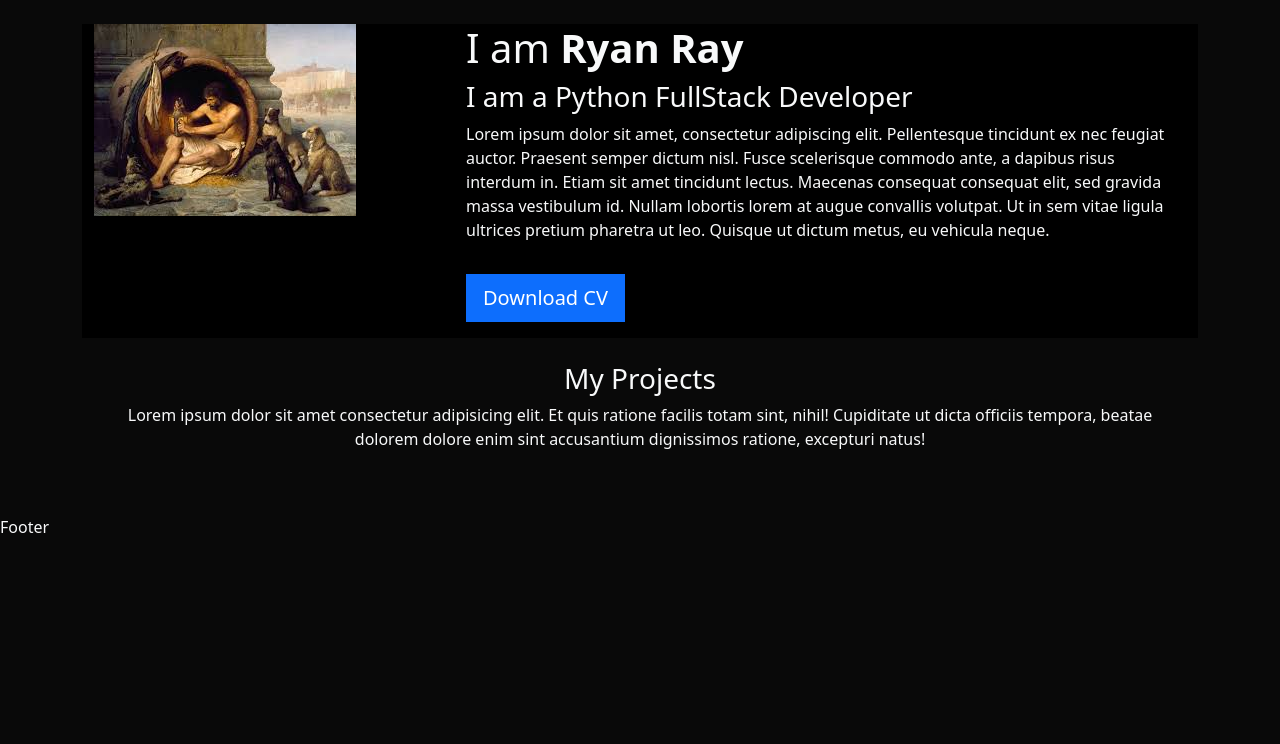
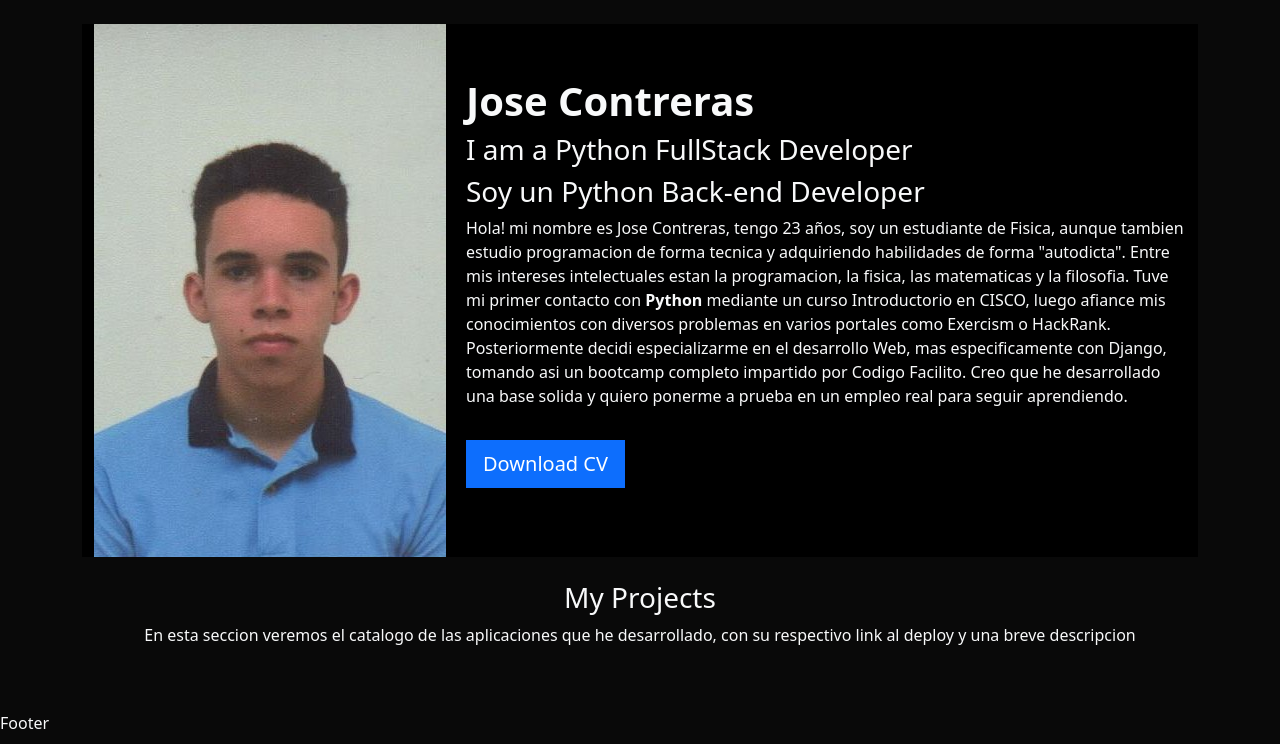
Before and after one commit to JoseContrerasP/portafolio, a Django app: page / in a window 1280 px wide. Shown: the part 56-800 px from the top of the page. Run offline with Django 4.2, Linux system fonts and the light colour scheme; data that the repository does not hold is empty.

Commit message:
general-update

```diff
--- a/portafolio/templates/home.html
+++ b/portafolio/templates/home.html
@@ -6,23 +6,24 @@
 
 <header class="row bg-black">
 	<div class="col-md-4">
-		<img src="{% static 'portafolio/images.jfif' %}" alt="">
+		<img src="{% static 'portafolio/jose_ft.jpeg' %}" alt="">
 	</div>
 
 	<div class="col-md-8 my-auto">
-		<h1>I am <strong>Ryan Ray</strong></h1>
+		<h1><strong>Jose Contreras</strong></h1>
 		<h3>I am a Python FullStack Developer</h3>
+		<h3>Soy un Python Back-end Developer</h3>
 		<p>
-			Lorem ipsum dolor sit amet, consectetur adipiscing elit. Pellentesque tincidunt ex nec feugiat auctor. Praesent semper dictum nisl. Fusce scelerisque commodo ante, a dapibus risus interdum in. Etiam sit amet tincidunt lectus. Maecenas consequat consequat elit, sed gravida massa vestibulum id. Nullam lobortis lorem at augue convallis volutpat. Ut in sem vitae ligula ultrices pretium pharetra ut leo. Quisque ut dictum metus, eu vehicula neque.
+			Hola! mi nombre es Jose Contreras, tengo 23 años, soy un estudiante de Fisica, aunque tambien estudio programacion de forma tecnica y adquiriendo habilidades de forma "autodicta". Entre mis intereses intelectuales estan la programacion, la fisica, las matematicas y la filosofia. Tuve mi primer contacto con <strong>Python</strong> mediante un curso Introductorio en CISCO, luego afiance mis conocimientos con diversos problemas en varios portales como Exercism o HackRank. Posteriormente decidi especializarme en el desarrollo Web, mas especificamente con Django, tomando asi un bootcamp completo impartido por Codigo Facilito. Creo que he desarrollado una base solida y quiero ponerme a prueba en un empleo real para seguir aprendiendo.
 		</p>
-		<a href="{% static 'portafolio/fisica.pdf' %}" class="btn btn-primary btn-lg rounded-0 my-3">Download CV</a>
+		<a href="{% static 'portafolio/CV-JoseContreras.pdf' %}" class="btn btn-primary btn-lg rounded-0 my-3">Download CV</a>
 	</div>
 </header>
 
 <div class="row my-4 text-center">
 
 	<h3>My Projects</h3>
-	<p>Lorem ipsum dolor sit amet consectetur adipisicing elit. Et quis ratione facilis totam sint, nihil! Cupiditate ut dicta officiis tempora, beatae dolorem dolore enim sint accusantium dignissimos ratione, excepturi natus!</p>
+	<p>En esta seccion veremos el catalogo de las aplicaciones que he desarrollado, con su respectivo link al deploy y una breve descripcion</p>
 
 
 	{% for project in projects %}
--- a/templates/partials/navbar.html
+++ b/templates/partials/navbar.html
@@ -12,7 +12,7 @@
           <a class="nav-link active" aria-current="page" href="{% url 'blog:posts' %}">Blog</a>
         </li>
         <li class="nav-item d-flex align-items-center">
-          <a class="btn btn-primary btn-sm" href="{% static 'portafolio/fisica.pdf' %}" target="_blank">Download CV</a>
+          <a class="btn btn-primary btn-sm" href="{% static 'CV-JoseContreras.pdf' %}" target="_blank">Download CV</a>
         </li>
       </ul>
     </div>
```
Also changed, not shown: static/portafolio/images.jfif (deleted), static/portafolio/jose_ft.jpeg (added), 3 other files.
